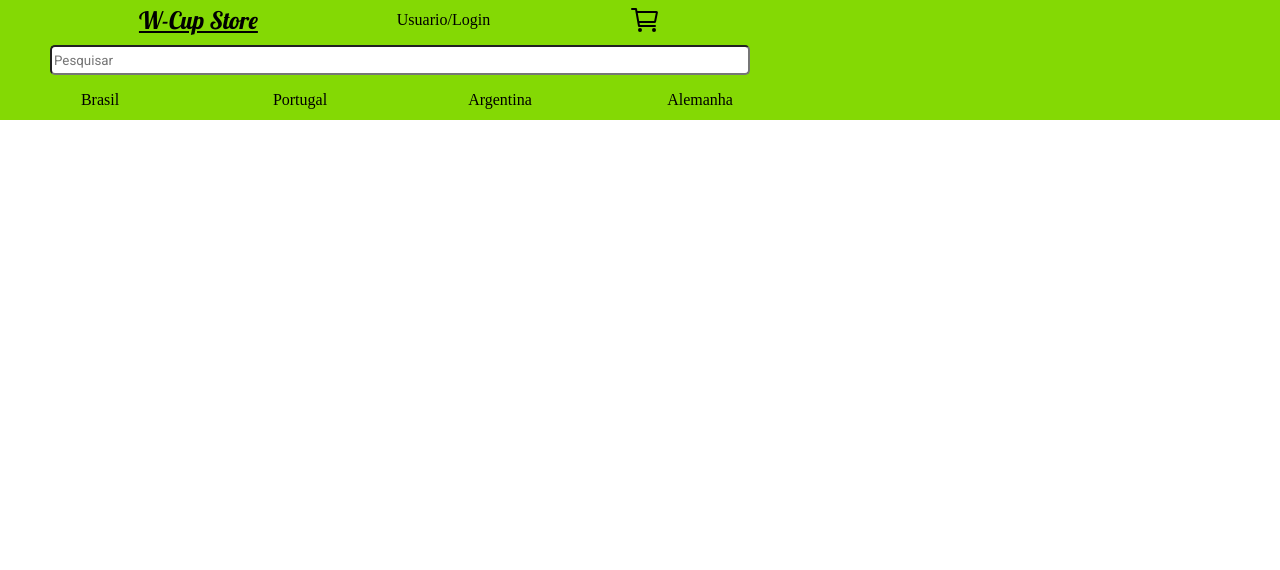
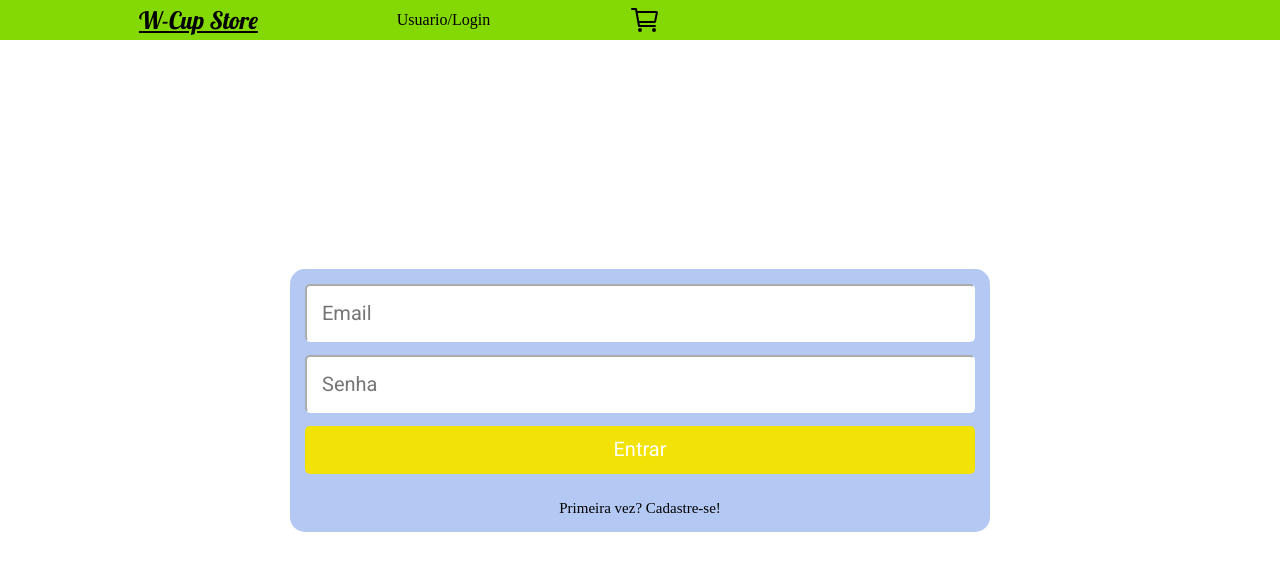
Before and after one commit to RobinsonXavier/projeto14-Cup-Mart-front, a React (Create React App) app: page /login in a window 1280 px wide. Shown: the top 570 px of the page. Built offline with nearby package versions, Linux system fonts and the light colour scheme.

Commit message:
Layout login page

```diff
--- a/src/components/Login and Register/Login.js
+++ b/src/components/Login and Register/Login.js
@@ -1,5 +1,47 @@
+import styled from "styled-components"
+import { useState } from "react";
+import { Link , useNavigate} from "react-router-dom";
+import "./style.css"
+
 export default function Login(){
+
+    const [email, setEmail] = useState("");
+	const [password, setPassword] = useState("");
+
+    const navigate = useNavigate();
+
+    async function loginValidation (event) {
+        event.preventDefault();
+
+        const validation ={
+			email: email,
+			password: password
+		};
+
+        if (validation){
+            navigate('/')
+        }
+    };
+
     return(
-        <></>
+        <Conteiner>
+            <div className="login">
+                <form onSubmit={loginValidation}>
+                    <input type="email" value={email} placeholder="Email" required onChange={e => setEmail(e.target.value)}/>
+		            <input type="password" value={password} placeholder="Senha" required onChange={e => setPassword(e.target.value)}/>
+		            <button type="submit">Entrar</button>
+                </form>
+                <Link to={'/register'}>
+                    <p>Primeira vez? Cadastre-se!</p>
+                </Link>
+            </div>
+        </Conteiner>
     )
 }
+
+const Conteiner = styled.div`
+    height:100vh;
+    padding:15px;
+    display:flex;
+
+`
--- /dev/null
+++ b/src/components/Login and Register/style.css
@@ -0,0 +1,71 @@
+.login {
+    width: 100%;
+    max-width: 700px;
+    padding: 15px;
+
+    margin: auto;
+    display: flex;
+    flex-direction: column;
+    align-items: center;
+    border-radius: 15px;
+
+    background-color: #B3C8F2 ;
+
+}
+
+.login > h1{
+    width: 147px;
+    height: 50px;
+    margin-bottom: 25px;
+}
+
+.login > a {
+    height: 18px;
+    margin-top: 25px;
+
+    font-size: 15px;
+    line-height: 18px;
+}
+form {
+    width:100%;
+    padding: 13px 15px;
+
+    display:flex;
+    flex-direction: column;
+    align-items: stretch;
+}
+
+input {
+    height: 58px;
+    margin-bottom:13px;
+
+    font-weight: 400;
+    font-size: 20px;
+    line-height: 23px;
+
+    padding:15px;
+    border-radius:5px;
+    border-color:#FFFFFF;
+
+    display: flex;
+}
+
+button{
+    width: 100%;
+    height: 48px;
+    margin:auto;
+
+    font-size: 20px;
+    line-height: 23px;
+
+    display: flex;
+    justify-content: center;
+    align-items: center;
+
+    background-color: #F2E205 ;
+    border-width: 0px;
+    border-radius: 5px;
+    cursor: pointer;
+
+    color: #FFFFFF;
+}
--- a/src/components/Topbar/Topbar.js
+++ b/src/components/Topbar/Topbar.js
@@ -1,7 +1,6 @@
 import { Link } from "react-router-dom";
 import styled from "styled-components";
 import "./style.css"
-
 export default function Topbar (){
     return(
             <Conteiner>
@@ -22,15 +21,6 @@ export default function Topbar (){
                         </div>
                     </Link>
                 </div>
-            <div className="search">
-                <input type="text" placeholder="Pesquisar" />
-            </div>
-            <div>
-                <div className="button"><p>Brasil</p></div>
-                <div className="button"><p>Portugal</p></div>
-                <div className="button"><p>Argentina</p></div>
-                <div className="button"><p>Alemanha</p></div>
-            </div>
             </Conteiner>
     )
 }
@@ -42,6 +32,7 @@ top: 0;
 z-index: 1;
 
 width:100%;
+heigth: 40px;
 
 display:flex;
 flex-direction: column;
--- a/src/components/Topbar/style.css
+++ b/src/components/Topbar/style.css
@@ -1,4 +1,4 @@
-input{
+.search{
     width: 100%;
     height: 30px;
     max-width: 700px;
```
Also changed, not shown: src/components/Topbar/FilterBar.js (added, +41 -0 lines). Lines whose indentation alone changed are shown as unchanged.
